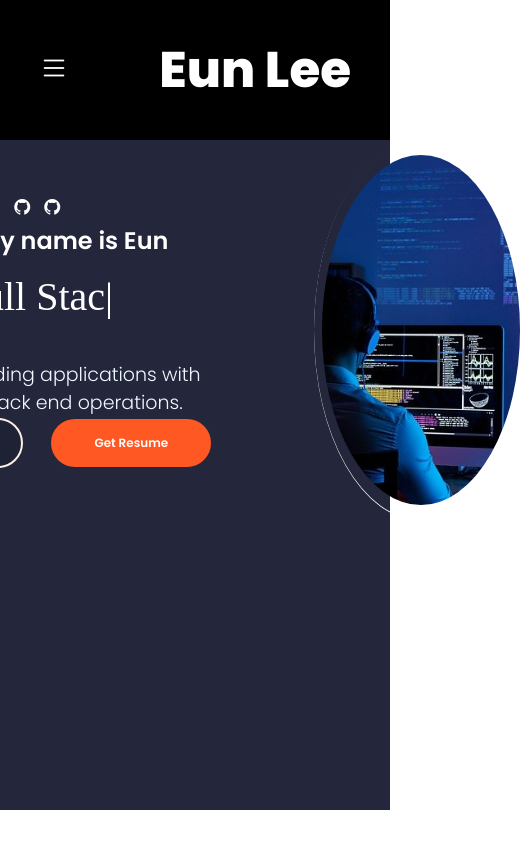
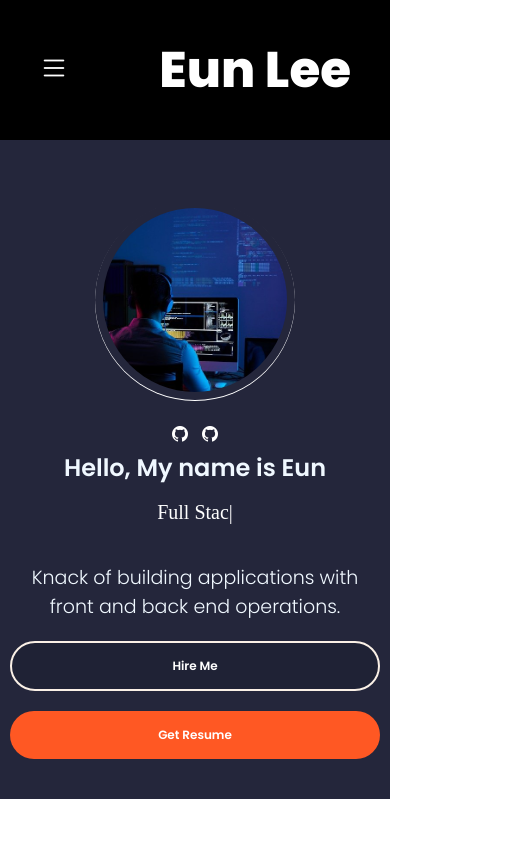
Before and after one commit to ewno92/portfolio-v2, a React (Create React App) app: page / in a window 390 px wide. Shown: the top 844 px of the page, 529 px wide, since content can reach past the window. Built offline with nearby package versions, Linux system fonts and the light colour scheme.

Commit message:
fixed home button size

```diff
--- a/src/components/home/Home.js
+++ b/src/components/home/Home.js
@@ -4,7 +4,6 @@ import "./Home.scss";
 const Home = () => {
   return (
     <div className="home-container">
-      {/* <Header /> */}
       <Profile />
     </div>
   );
--- a/src/components/home/Home.scss
+++ b/src/components/home/Home.scss
@@ -1,7 +1,10 @@
 .home-container {
   display: flex;
-  flex-direction: column;
-  justify-content: space-between;
-  min-height: 670px;
+  justify-content: center;
+  align-items: center;
+  padding: 40px 10px 40px 10px;
+  // flex-direction: column;
+  // justify-content: space-between;
+  // min-height: 0vh;
   background-image: url("../home/background.jpg");
 }
--- a/src/components/home/Profile.js
+++ b/src/components/home/Profile.js
@@ -24,7 +24,7 @@ const Profile = () => {
           </div>
           <div className="profile-details-role">
             <span className="primary-text">
-              <h1>
+              <h1 className="typical">
                 <Typical
                   loop={Infinity}
                   steps={[
--- a/src/components/home/Profile.scss
+++ b/src/components/home/Profile.scss
@@ -3,11 +3,19 @@
   align-items: center;
   text-align: center;
   justify-content: center;
+  width: 100%;
+  max-width: 1100px;
   height: 10%;
   min-height: fit-content;
   background-color: #24263b;
   // background-image: url("../home/background.jpg");
 
+  .profile-parent {
+    width: 100%;
+    display: flex;
+    justify-content: space-between;
+    align-items: center;
+    color: aliceblue;
     .col {
       display: flex;
       align-items: center;
@@ -25,11 +33,6 @@
         transition: 0.2s ease-out;
       }
     }
-
-  .profile-parent {
-    display: flex;
-    align-items: center;
-    color: aliceblue;
   }
 
   .profile-details-name {
@@ -41,35 +44,34 @@
     display: flex;
     flex-direction: column;
     margin: 14px 0 24px 0;
+    .primary-text {
+      color: var(--white);
+      .highlighted-text {
+        color: var(--dark--orange);
       }
-  .profile-details-role h1 {
+    }
+    h1 {
       font-size: 40px;
       font-family: cursive;
     }
-
-  .primary-text {
-    color: var(--white);
-  }
-
-  .highlighted-text {
-    color: var(--dark--orange);
   }
 
   .profile-role-tagline {
     font-size: 19px;
-    margin: 5px 0 0 0;
+    margin: 15px 0 0 0;
     font-family: "Poppins Light";
   }
 
-  .profile-options .highlighted-btn {
-    margin: 0 0 0 28px;
+  .profile-options {
+    margin-top: 20px;
+    .highlighted-btn {
+      margin: 0px 0 0 28px;
     }
-  .profile-options .highlighted-btn:hover {
-    margin: 0 0 0 28px;
+    .highlighted-btn:hover {
       background-color: cornsilk;
       color: #111;
     }
-
+  }
   .profile-picture {
     display: flex;
     align-items: center;
@@ -78,9 +80,7 @@
     border-radius: 50%;
     height: 380px;
     width: 380px;
-    margin: 0 0px 0 100px;
-  }
-
+    margin: 0px;
     .profile-picture-background {
       border-radius: 50%;
       height: 92%;
@@ -97,17 +97,61 @@
       transition: 1s ease-out;
     }
   }
+}
 
-@media screen and (max-width: 1110px) {
+// @media (max-width: 1110px) {
+//   .profile-picture {
+//     margin: 0 0 0 80px;
+//   }
+//   .profile-details-name {
+//     font-size: 20px;
+//   }
+//   .profile-detail-role {
+//     .primary-text {
+//       font-size: 12px;
+//     }
+//   }
+
+//   .profile-picture-background {
+//     // display: none;
+//   }
+// }
+
+@media (max-width: 1020px) {
+  .profile-parent {
+    flex-direction: column-reverse;
     .profile-picture {
-    margin: 0 0 0 80px;
-  }
-  .profile-details-name {
-    font-size: 20px;
-  }
-  .profile-detail-role {
-    .primary-text {
-      font-size: 12px;
+      margin: 20px 0 15px 0;
     }
   }
 }
+@media (max-width: 600px) {
+  .profile-parent {
+    .profile-picture {
+      margin: 20px 0 20px 0;
+      width: 200px;
+      height: 200px;
+    }
+
+    .typical {
+      p {
+        font-size: 20px;
+      }
+    }
+    .profile-options {
+      display: flex;
+      flex-direction: column;
+      align-items: center;
+      button {
+        width: 100%;
+      }
+      a {
+        margin-top: 20px;
+        width: 100%;
+        .highlighted-btn {
+          margin: 0px 0 0 0px;
+        }
+      }
+    }
+  }
+}
```
Lines whose indentation alone changed are shown as unchanged.
